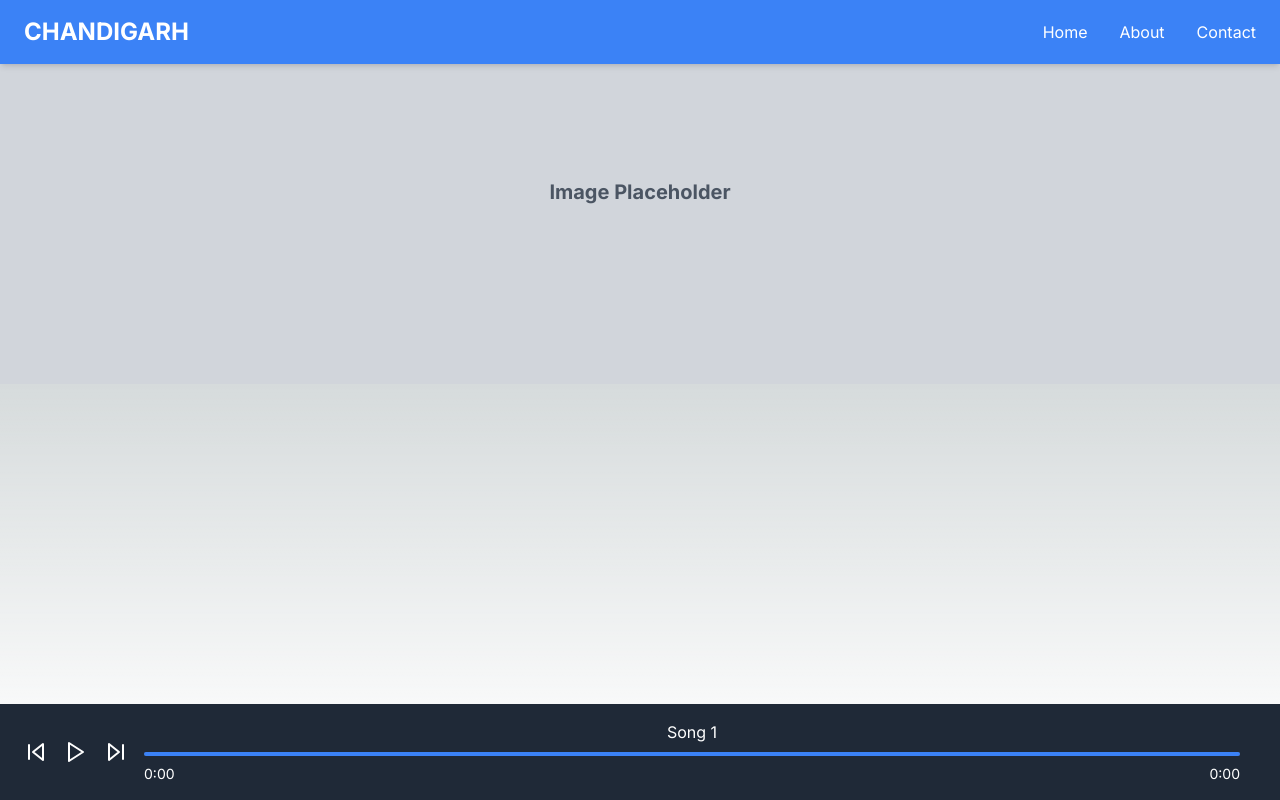
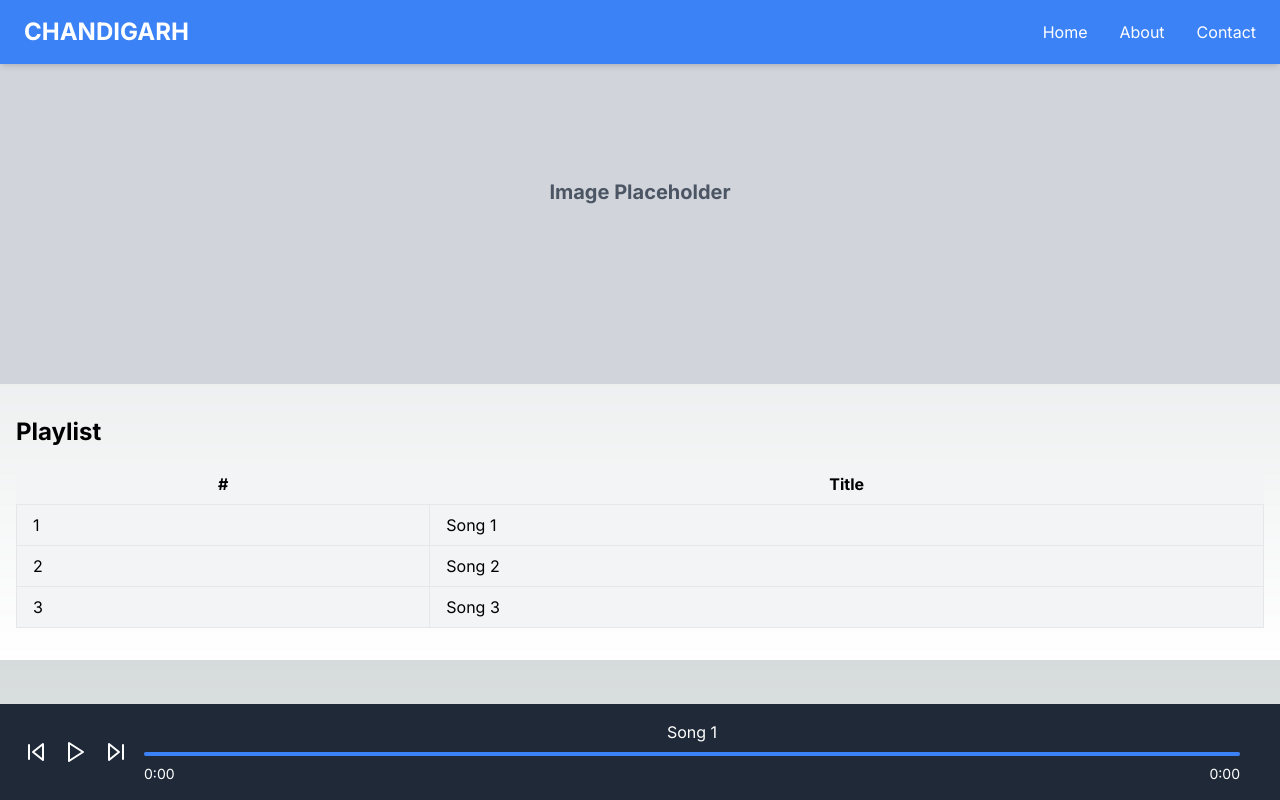
Before and after one commit to IliaZolas/chand-front, a Next.js app: page / in a window 1280 px wide. Built offline with nearby package versions, Linux system fonts and the light colour scheme.

Commit message:
playlist

```diff
--- a/app/components/musicPlayerContext.tsx
+++ b/app/components/musicPlayerContext.tsx
@@ -16,6 +16,7 @@ interface MusicPlayerContextProps {
     nextTrack: () => void;
     previousTrack: () => void;
     setProgress: (time: number) => void;
+    setCurrentTrackIndex: (index: number) => void;
     tracks: Track[];
 }
 
@@ -113,6 +114,7 @@ export const MusicPlayerProvider: React.FC<{ children: React.ReactNode }> = ({ c
                 nextTrack,
                 previousTrack,
                 setProgress: updateProgress,
+                setCurrentTrackIndex,
                 tracks,
             }}
         >
--- /dev/null
+++ b/app/components/playlist.tsx
@@ -0,0 +1,39 @@
+import React from 'react';
+import { useMusicPlayer } from './musicPlayerContext';
+
+const Playlist: React.FC = () => {
+    const { tracks, setCurrentTrackIndex, playTrack } = useMusicPlayer();
+
+    const handleTrackClick = (index: number) => {
+        setCurrentTrackIndex(index);  // Set the track index in the player
+        playTrack();  // Play the track
+    };
+
+    return (
+        <div className="container mx-auto my-4 p-4">
+            <h2 className="text-2xl font-bold mb-4">Playlist</h2>
+            <table className="min-w-full table-auto bg-gray-100">
+                <thead>
+                    <tr>
+                        <th className="px-4 py-2">#</th>
+                        <th className="px-4 py-2">Title</th>
+                    </tr>
+                </thead>
+                <tbody>
+                    {tracks.map((track, index) => (
+                        <tr
+                            key={index}
+                            className="cursor-pointer hover:bg-gray-200"
+                            onClick={() => handleTrackClick(index)}  // Play the clicked track
+                        >
+                            <td className="border px-4 py-2">{index + 1}</td>
+                            <td className="border px-4 py-2">{track.title}</td>
+                        </tr>
+                    ))}
+                </tbody>
+            </table>
+        </div>
+    );
+};
+
+export default Playlist;
--- a/app/page.tsx
+++ b/app/page.tsx
@@ -3,12 +3,14 @@
 import { useEffect } from 'react';
 import { useMusicPlayer } from './components/musicPlayerContext';
 import Hero from './components/hero';
+import Playlist from './components/playlist';
 
 const Home: React.FC = () => {
 
   return (
     <div>
       <Hero />
+      <Playlist />
     </div>
   );
 };
```
